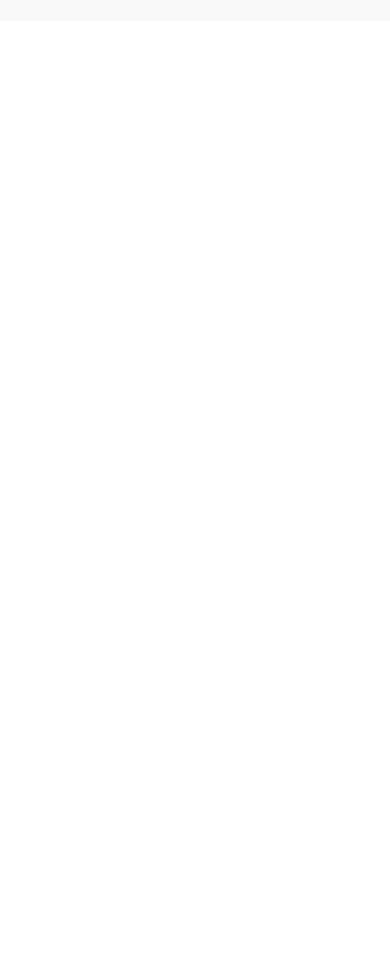
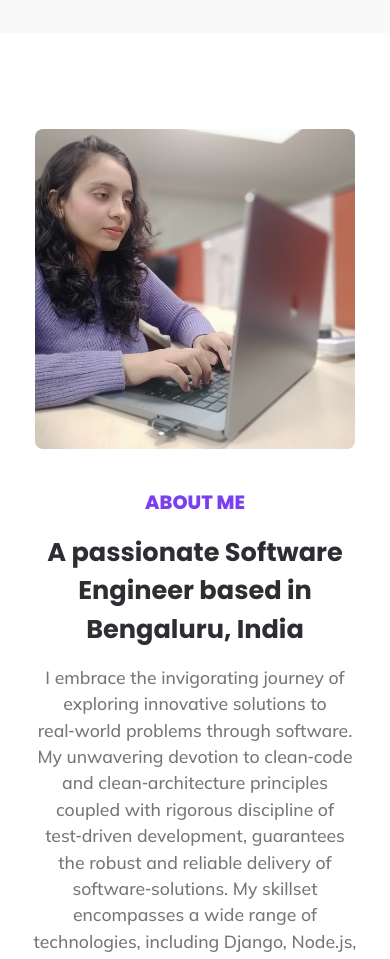
Before and after one commit to tanmayidev/portfolio-v2, a React (Vite) app: page / in a window 390 px wide. Shown: the part 1020-1979 px from the top of the page. Before the commit the page ends 1073 px from the top, so only its background shows below. Built offline with nearby package versions, Linux system fonts and the light colour scheme.

Commit message:
feat: add about module and mQueries

```diff
--- a/index.html
+++ b/index.html
@@ -4,6 +4,19 @@
     <meta charset="UTF-8" />
     <link rel="icon" type="image/svg+xml" href="/vite.svg" />
     <meta name="viewport" content="width=device-width, initial-scale=1.0" />
+    <!-- Mulish Font -->
+    <link rel="preconnect" href="https://fonts.googleapis.com" />
+    <link rel="preconnect" href="https://fonts.gstatic.com" crossorigin />
+    <link
+      href="https://fonts.googleapis.com/css2?family=Mulish:wght@200;300;400;500;600;700;800;900;1000&display=swap"
+      rel="stylesheet"
+    />
+    <!-- Poppins Font -->
+    <link
+      href="https://fonts.googleapis.com/css2?family=Poppins:wght@200;300;400;500;600;700;800;900;1000&display=swap"
+      rel="stylesheet"
+    />
+
     <title>Tanmayi D</title>
   </head>
   <body>
--- a/src/App.tsx
+++ b/src/App.tsx
@@ -1,7 +1,7 @@
+import { Hero } from "./components/Hero/Hero";
 import { About } from "./components/About/About";
 import { Contact } from "./components/Contact/Contact";
 import { Experience } from "./components/Experience/Experience";
-import { Hero } from "./components/Hero/Hero";
 import { Navbar } from "./components/Navbar/Navbar";
 import { Projects } from "./components/Projects/Projects";
 
@@ -10,8 +10,8 @@ function App() {
     <div>
       <Navbar />
       <Hero />
+      <About />
       {/*
-      <About />
       <Experience />
       <Projects />
       <Contact /> */}
--- /dev/null
+++ b/src/components/About/About.module.css
@@ -0,0 +1,123 @@
+@import "../../vars.css";
+
+.aboutContainer {
+  background-color: var(--color-bg);
+  height: 86vh;
+  padding: 4rem 10rem;
+  display: flex;
+  flex-direction: row;
+  justify-content: space-around;
+  align-items: center;
+}
+
+.imgContainer img {
+  margin-right: 4rem;
+  height: 20rem;
+  width: 20rem;
+  border-radius: 0.5rem;
+}
+
+.details {
+  display: flex;
+  flex-direction: column;
+  height: 20rem;
+  justify-content: flex-start;
+}
+
+.heading {
+  color: var(--color-secondary);
+  font-size: 1.2rem;
+  font-weight: 800;
+  text-transform: uppercase;
+  margin-bottom: 1rem;
+}
+
+.subHeading {
+  color: var(--color-primary);
+  font-family: var(--font-poppins);
+  font-size: 1.6rem;
+  font-weight: bolder;
+  margin-bottom: 1rem;
+  line-height: 1.5;
+}
+
+.description {
+  color: var(--color-primary-light);
+  font-family: var(--font-mulish);
+  font-size: 1.1rem;
+  font-weight: 500;
+  line-height: 1.5;
+}
+
+@media screen and (max-width: 1200px) {
+  .aboutContainer {
+    padding: 4rem 8rem;
+    display: flex;
+    flex-direction: column;
+    height: max-content;
+    align-items: center;
+    justify-content: center;
+  }
+
+  .imgContainer img {
+    margin-right: 0;
+    margin-bottom: 3rem;
+  }
+
+  .details {
+    display: flex;
+    justify-content: flex-start;
+    align-items: center;
+    height: max-content;
+  }
+
+  .heading {
+    text-align: center;
+  }
+
+  .subHeading {
+    text-align: center;
+  }
+
+  .description {
+    text-align: center;
+  }
+}
+
+@media screen and (max-width: 900px) {
+  .aboutContainer {
+    padding: 4rem 2rem 4rem 2rem;
+    display: flex;
+    flex-direction: column;
+    height: max-content;
+    align-items: center;
+    justify-content: center;
+  }
+
+  .imgContainer img {
+    margin-right: 0;
+    margin-bottom: 2rem;
+    height: 20rem;
+    width: 20rem;
+    border-radius: 0.5rem;
+  }
+
+  .details {
+    display: flex;
+    justify-content: flex-start;
+    align-items: center;
+    height: max-content;
+  }
+
+  .heading {
+    text-align: center;
+  }
+
+  .subHeading {
+    text-align: center;
+  }
+
+  .description {
+    text-align: center;
+  }
+}
--- /dev/null
+++ b/src/components/About/About.tsx
@@ -0,0 +1,31 @@
+import { getImageUrl } from "../../utils";
+import styles from "./About.module.css";
+
+export const About = () => {
+  return (
+    <section className={styles.aboutContainer} id="about">
+      <div className={styles.imgContainer}>
+        <img
+          src={getImageUrl("about/tanmayiWorking.jpeg")}
+          alt="image of me working with laptop"
+        />
+      </div>
+      <div className={styles.details}>
+        <h3 className={styles.heading}>About me</h3>
+        <h4 className={styles.subHeading}>
+          A passionate Software Engineer based in Bengaluru, India
+        </h4>
+        <p className={styles.description}>
+          I embrace the invigorating journey of exploring innovative solutions
+          to real&#8209;world problems through software. My unwavering devotion
+          to clean&#8209;code and clean&#8209;architecture principles coupled
+          with rigorous discipline of test&#8209;driven development, guarantees
+          the robust and reliable delivery of software&#8209;solutions. My
+          skillset encompasses a wide range of technologies, including Django,
+          Node.js, React, Next.js, Docker, Jenkins, Kubernetes and SQL/NoSQL
+          databases.
+        </p>
+      </div>
+    </section>
+  );
+};
--- a/src/index.css
+++ b/src/index.css
@@ -4,7 +4,7 @@
   box-sizing: border-box; /* border is considered when calculating widht and height of the object*/
   margin: 0;
   padding: 0;
-  font-family: "Mulish", sans-serif;
+  font-family: "Poppins", sans-serif;
 }
 
 html {
--- a/src/vars.css
+++ b/src/vars.css
@@ -3,7 +3,8 @@
   --color-primary: #2d2e32;
   --color-primary-medium: #555;
   --color-primary-light: #767676;
-  --color-secondary: #790ee3;
+  --color-secondary: #7b3ff2;
+  --color-ternary: #dbc7ee;
   --color-bg: #fff;
   --color-bg-grey: #f9f9f9;
 
```
Also changed, not shown: assets/about/tanmayiWorking.jpeg, assets/about/tanmayiWorking1.png (added).
